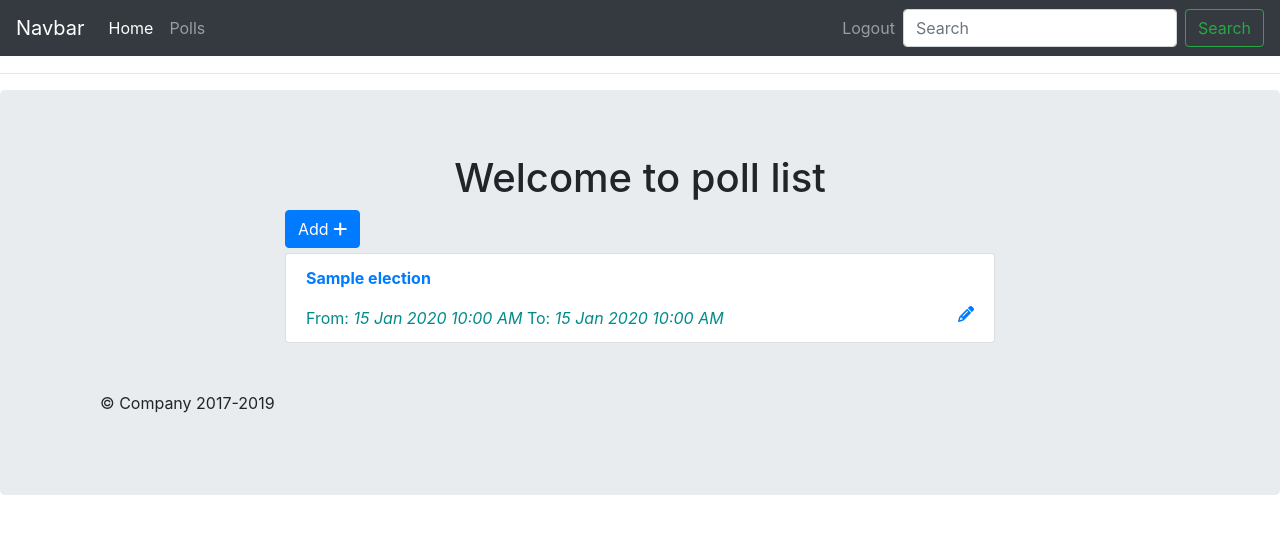
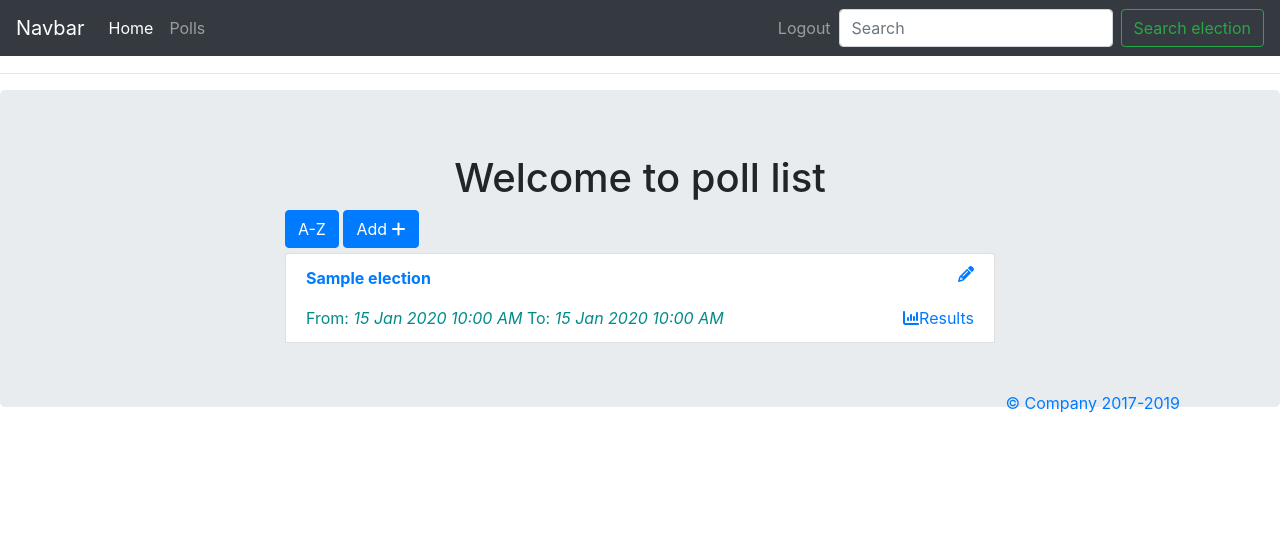
Before and after one commit to dcndaniela/licenta, a Django app: page /polls/index/ in a window 1280 px wide. Shown: the top 534 px of the page. Run offline with Django 3.2, Linux system fonts and the light colour scheme; a user stored in the database is signed in; tables that the repository leaves empty hold one stand-in row (values such as "Sample post"); some libraries are stand-ins or nearby versions.

Commit message:
Commit12: Search bar for elections+ Results button

```diff
--- a/polls/models.py
+++ b/polls/models.py
@@ -16,8 +16,15 @@
     start_date= models.DateTimeField(null= True) #setez default
     end_date= models.DateTimeField(null= True)
     isActive= models.BooleanField('PUBLISH',default = False) #devine True cand va fi facuta public
+
     def __str__(self): #aceasta functie exista pt fiecare obiect, deci ii fac override aici
         return self.election_title
+
+    @property
+    def can_see_results(self):#rezultatele se afiseaza dupa ce s-a incheiat perioada de vot
+        if self.end_date <= timezone.now():
+            return True
+        return False
 
     def user_can_vote(self,user):
         #returneaza True daca userul NU a votat inca
--- a/polls/templates/polls/add.html
+++ b/polls/templates/polls/add.html
@@ -5,8 +5,8 @@
 <div class="container">
     <h1 class="text-center">Add a new Election!</h1>
     <br> <br>
+    <div class="row">
 <div class="col-sm-6 offset-sm-3">
-    <div class="row">
         <form action="" method="post"> <!-- pun action="" pt ca NU vreau sa ma redirectioneze catre alt view " -->
                       {% csrf_token %}
                           {% for field in form %}
@@ -19,9 +19,8 @@
                           <input class='btn btn-primary' type="submit" value="submit">
         </form>
     </div>
-    </div>
 </div>
 
-
+</div>
 
 {%endblock%}
--- a/polls/templates/polls/header.html
+++ b/polls/templates/polls/header.html
@@ -21,9 +21,17 @@
     {% endif %}
 </div>
 
-   <form class="form-inline my-2 my-lg-0">
-     <input aria-label="Search" class="form-control mr-sm-2" placeholder="Search" type="text">
-     <button class="btn btn-outline-success my-2 my-sm-0" type="submit">Search</button>
-   </form>
+<!--   <form class="form-inline my-2 my-lg-0">-->
+<!--     <input aria-label="Search" class="form-control mr-sm-2" placeholder="Search" type="text">-->
+<!--     <button class="btn btn-outline-success my-2 my-sm-0" type="submit">Search</button>-->
+<!--   </form>-->
+     <form class="form-inline my-2 my-lg-0">
+       <input aria-label="Search" class="form-control mr-sm-2"
+              name="searchElection" placeholder="Search"
+              type="text"
+              value="{{searchContent}}"> <!-- ca sa apara in Search ce a tastat User ul -->
+       <button class="btn btn-outline-success my-2 my-sm-0" type="submit">Search election</button>
+     </form>
+
  </div>
 </nav>
--- a/polls/templates/polls/index.html
+++ b/polls/templates/polls/index.html
@@ -21,29 +21,38 @@
             {% endif %}
 
 <!--            polls= namespace dat in urls.py; add=ruta data in polls/urls.py-->
-            <a class="btn btn-primary" href="{% url 'polls:add' %}" style="margin-bottom: 5px">Add
-                <i aria-hidden="true" class="fa fa-plus"></i> <!-- + este luat din fontawesome.com -> icons -->
+<!-- sortare dupa nume: -->
+            <a class="btn btn-{% if 'title' in request.GET %}warning{%else%}primary{%endif%}"
+               href="?title=True" style="margin-bottom: 5px">
+<!-- btn-warning(galben) daca este activ, altfel btn-primary(albastru) -->
+<!-- pot pune orcie in loc de =True pt ca practic verific daca se afla in dictionary(adica daca a fost apasat)-->
+                A-Z  <!-- href="?title=True" ca sa fac btn-warning -->
+            </a>
+
+            <a class="btn btn-primary" href="{% url 'polls:add' %}" style="margin-bottom: 5px">
+                Add
+                <i class="fa fa-plus"></i> <!-- + este luat din fontawesome.com -> icons -->
             </a>
 
             <ul class="list-group">
                 {%for poll in polls%}
                            <li class="list-group-item ">
                                <a  href="{%url 'polls:detail' poll.id %}"><strong>{{poll}} </strong></a>
+                               {% if request.user == poll.owner %}
+                                      <a class="float-right" href="{%url 'polls:edit' poll.id %}">
+                                      <i aria-hidden="true" class="fa fa-pencil"></i></a>
+                               {% endif %}
                                    <p></p>
+
                                <span style="color: darkcyan">From: <i>{{poll.start_date|date:"d M Y h:i A"}}</i>
-                                                             To: <i>{{poll.end_date|date:"d M Y h:i A"}}</i>
+                                                 To: <i>{{poll.end_date|date:"d M Y h:i A"}}</i>
                                </span>
-                               {% if request.user == poll.owner %}
-                                                              <a class="float-right" href="{%url 'polls:edit' poll.id %}"><i aria-hidden="true" class="fa fa-pencil"></i></a>
-                                                              {% endif %}
+                               {% if poll.can_see_results  %}
+                               <a class="float-right" href="{%url 'polls:results' poll.id %}">
+                               <i aria-hidden="true" class="fa fa-bar-chart"></i>Results
+                               {%endif%}
 
-<!--                               <a href="{%url 'polls:detail' poll.id %}">-->
-<!--                                           <div class="text-lg-right">-->
-<!--                                               <button class="btn btn-info" >VOTE-->
-<!--                                               <i class="fa fa-pencil-square-o" aria-hidden="true"></i> &lt;!&ndash; + este luat din fontawesome.com -> icons &ndash;&gt;-->
-<!--                                           </button>-->
-<!--                                           </div>-->
-<!--                               </a>-->
+
                            </li>
                 {%endfor%}
             </ul>
@@ -55,19 +64,22 @@
 {% if polls.has_other_pages %}
   <ul class="pagination">
     {% if polls.has_previous %}
-      <li><a href="?page={{ polls.previous_page_number }}">&laquo;</a></li>
+<!--      pun &{{params}} pt ca toate paginile sa fie sortate alfabetic at cand este selectat A-Z-->
+      <li><a href="?page={{ polls.previous_page_number }}&{{params}}">&laquo;</a></li>
     {% else %}
       <li class="disabled"><span>&laquo;</span></li>
     {% endif %}
+
     {% for i in polls.paginator.page_range %}
       {% if polls.number == i %}
         <li class="active"><span>{{ i }} <span class="sr-only">(current)</span></span></li>
       {% else %}
-        <li><a href="?page={{ i }}">{{ i }}</a></li>
+        <li><a href="?page={{ i }}&{{params}}">{{ i }}</a></li>
       {% endif %}
     {% endfor %}
+
     {% if polls.has_next %}
-      <li><a href="?page={{ polls.next_page_number }}">&raquo;</a></li>
+      <li><a href="?page={{ polls.next_page_number }}&{{params}}">&raquo;</a></li>
     {% else %}
       <li class="disabled"><span>&raquo;</span></li>
     {% endif %}
--- a/polls/views.py
+++ b/polls/views.py
@@ -9,7 +9,8 @@
 from django.views.generic import ListView
 from django.core.paginator import Paginator,EmptyPage, PageNotAnInteger
 from polls.forms import ElectionForm, EditElectionForm, ChoiceForm
-import datetime
+
+# !!! Ce trimit in context este vizibil in template(.html) !!!!!
 
 @login_required
 def HomeView(request):
@@ -17,17 +18,25 @@
 
 @login_required
 def IndexView(request):
-    if not request.user.is_authenticated:
-        #prima {} cu settings.LOGIN_URL; a 2-a {} cu request.path
-        settings.configure()
-        return redirect('{}?next={}'.format(settings.LOGIN_URL, request.path))
+    searchContent=""#ce contine initial search-ul
+
     # cele activate care au start_date inainte de prezentul meu
     polls=Election.objects.filter(isActive=True).filter(start_date__lte = timezone.now()).order_by('start_date')
-    if request.user.is_superuser:
-        polls = Election.objects.all() #Admin ul vede toate polls
+    # if request.user.is_superuser:
+    #     polls = Election.objects.all() #Admin ul vede toate polls
 
+    if 'title' in request.GET:#ordonare crescator dupa titlu
+        #polls=polls.annotate(Count('vote')).order_by('-vote__count')
+        polls=polls.order_by('election_title')
+
+    if 'searchElection' in request.GET:
+        searchContent=request.GET['searchElection'] #ce a tastat User ul in search
+        #headline(adica election_title) + __ + metoda folosita(adica icontains)
+        polls=polls.filter(election_title__icontains=searchContent)
+
+    paginator = Paginator(polls, 4)
     page = request.GET.get('page', 1)
-    paginator = Paginator(polls, 2)
+
     try:
         polls_paginated = paginator.page(page)
     except PageNotAnInteger:
@@ -35,7 +44,12 @@
     except EmptyPage:
         polls_paginated = paginator.page(paginator.num_pages)
 
-    context = {'polls': polls_paginated}
+    #pentu ca ordonarea alfabetica sa fie activa pe toate paginile (at cand A-Z este galben(warning))
+    get_dict_copy=request.GET.copy()
+    # ca sa pot pune in ruta &{{params}} in index.html
+    params=get_dict_copy.pop('page',True) and get_dict_copy.urlencode()
+
+    context = {'polls': polls_paginated, 'params':params,'searchContent':searchContent}
     return render(request, 'polls/index.html',context)
 
 @login_required
@@ -57,12 +71,11 @@
                 choice_text = form.cleaned_data['choice2'] #choice2 din forms.py
                 ).save()
             #alert alert-success este din Bootstrap
-            messages.success(request,'Election was successfully added!',extra_tags = 'alert alert-success alert-dismissible fade show')
+            messages.success(request,'Election was successfully added!',
+                             extra_tags = 'alert alert-success alert-dismissible fade show')
             return redirect('polls:index')
     else:
         form=ElectionForm()
-
-    form=ElectionForm()
     context={'form':form} # 'form' este keyword pe care il folosesc in html
     return render(request,'polls/add.html',context)
 
@@ -179,7 +192,13 @@
 
 @login_required
 def ResultsView(request,poll_id):
+
     poll = get_object_or_404(Election, id = poll_id)
+
+    if not poll.can_see_results:
+        messages.error(request, 'Election is not finished! You can not see the results!')
+        return redirect('polls:index')
+
     user_can_vote = poll.user_can_vote(request.user)
     results=poll.get_results_dict()
     context = {'election': poll, 'results':results }
@@ -206,4 +225,5 @@
         messages.error(request,'You must select a choice')
         #return redirect('polls:detail', poll_id = poll_id)
         return redirect('polls:detail', poll_id = poll_id)
-    return redirect('polls:results', poll_id = poll_id)
+    #return redirect('polls:results', poll_id = poll_id)
+    return redirect('polls:index')
```
